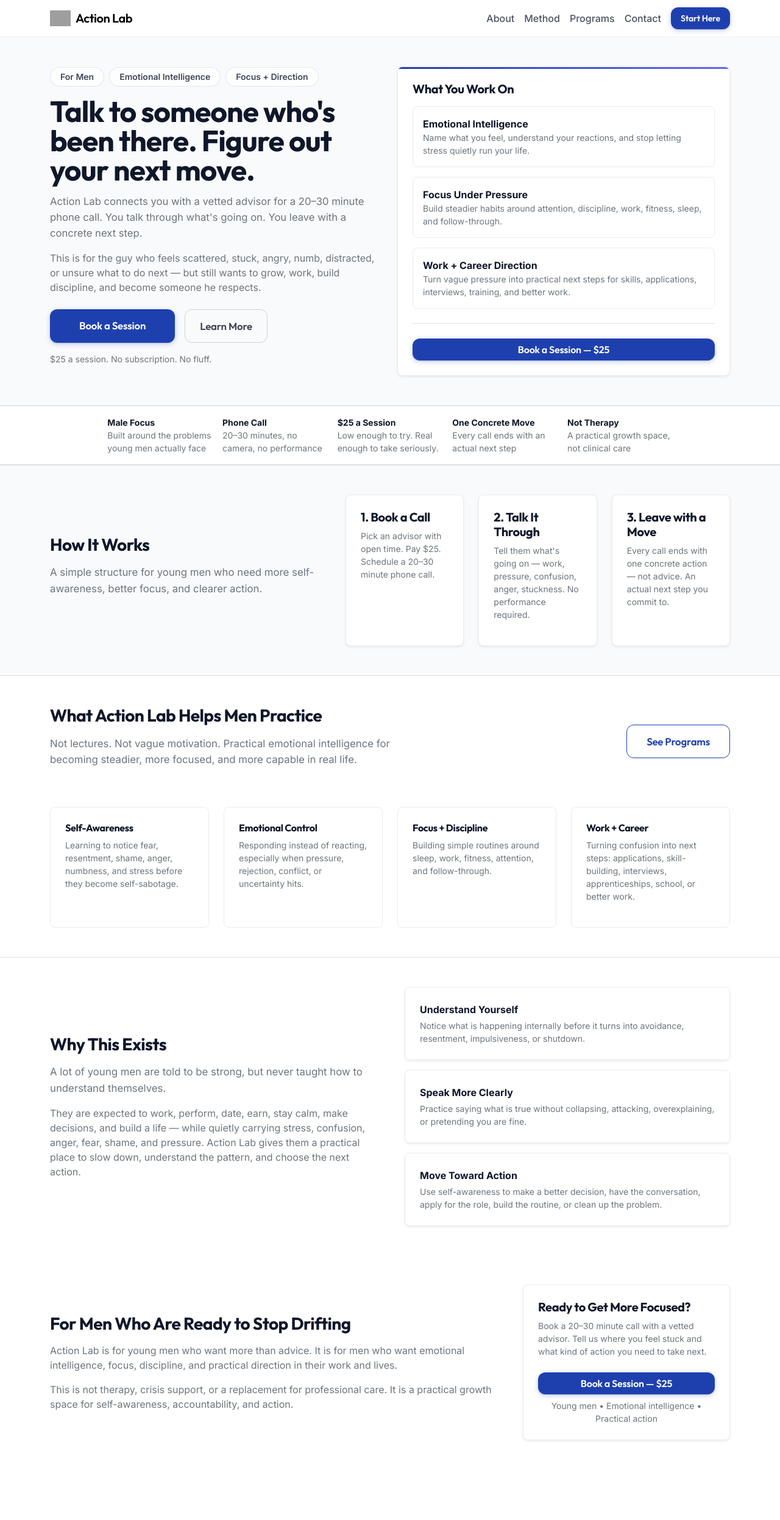
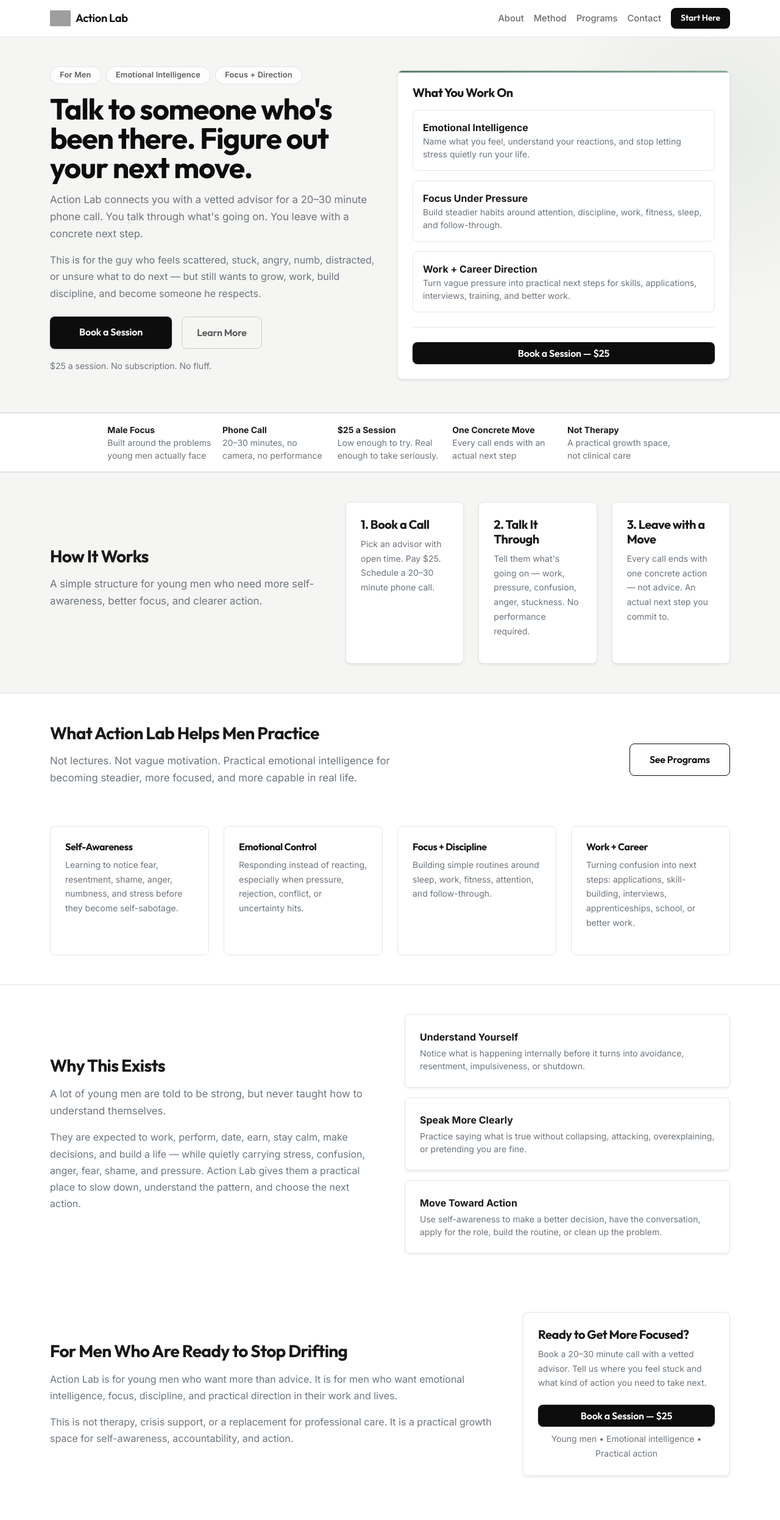
Before and after one commit to adam7234/Action-Lab, a Jekyll site: the page built from index.html, in a window 1280 px wide. Shown: the whole page at 61% size. Built offline with Jekyll 4.4.1, drawn with Linux system fonts in a browser that asks for light colours; before the commit the page ends 2433 px from its top, so only the background shows below that; grey boxes are pictures that could not be loaded.

Commit message:
Update custom.css

```diff
--- a/assets/css/custom.css
+++ b/assets/css/custom.css
@@ -1,415 +1,502 @@
 /* -------------------------------------------------
-   Blueprint Maintenance Services — Pro Theme
+   Action Lab — Custom Theme
+   Black + white base. Sage green signals hope.
    Paste into: assets/css/custom.css
 -------------------------------------------------- */
 
-:root{
-  --bg: #0b1220;
-  --surface: #0f1a2e;
+@import url('https://fonts.googleapis.com/css2?family=Inter:wght@400;500;600&family=Outfit:wght@500;600;700&display=swap');
 
-  --ink: #0f172a;
-  --muted: rgba(15,23,42,0.70);
+:root {
+  /* Core palette */
+  --black:        #0d0d0d;
+  --ink:          #1a1a1a;
+  --muted:        rgba(26,26,26,0.55);
+  --surface:      #f5f5f3;
+  --white:        #ffffff;
 
-  --brand: #1e40af;        /* deep blueprint blue */
-  --brand-hover: #1e3a8a;  /* deeper on hover */
-  --brand-2: #6366f1;      /* vibrant indigo accent */
-  --success: #059669;
+  /* The accent — sage green = hope, agency, movement */
+  --brand:        #5a7f6a;
+  --brand-light:  #8aad96;
+  --brand-dim:    rgba(90,127,106,0.12);
+  --brand-hover:  #486658;
 
-  --ring: rgba(30,64,175,.20);
-  --radius: 18px;
+  /* Supporting */
+  --border:       rgba(26,26,26,0.10);
+  --border-mid:   rgba(26,26,26,0.18);
+  --ring:         rgba(90,127,106,0.22);
+  --radius:       14px;
+  --radius-sm:    8px;
 }
 
-/* Base */
-html, body{ height: 100%; }
-body{
+/* -------------------------------------------------
+   Base
+-------------------------------------------------- */
+html, body { height: 100%; }
+
+body {
   font-family: 'Inter', -apple-system, BlinkMacSystemFont, 'Segoe UI', sans-serif;
   color: var(--ink);
-  background: #ffffff;
+  background: var(--white);
   -webkit-font-smoothing: antialiased;
   text-rendering: optimizeLegibility;
 }
 
-/* Headings */
-h1, h2, h3, h4, h5, h6, .display-5, .navbar-brand{
+h1, h2, h3, h4, h5, h6,
+.display-5, .navbar-brand {
   font-family: 'Outfit', 'Inter', sans-serif;
-  letter-spacing: -.02em;
   font-weight: 700;
-}
-/* Hero lead copy: sharper, more professional */
-.lead{
-  font-family: 'Inter', -apple-system, BlinkMacSystemFont, 'Segoe UI', sans-serif;
-  font-size: 1.05rem;          /* slightly tighter than default */
-  line-height: 1.58;           /* crisper than 1.7 */
-  color: rgba(15,23,42,.82);   /* darker = more “pro” */
-  max-width: 56ch;             /* prevents overly long lines */
+  letter-spacing: -0.025em;
+  color: var(--black);
 }
 
-/* Optional: make hero paragraph even tighter without affecting other leads */
-.hero .lead{
-  font-size: 1.04rem;
-  line-height: 1.55;
+.lead {
+  font-size: 1.05rem;
+  line-height: 1.65;
+  color: rgba(26,26,26,0.75);
   max-width: 58ch;
 }
 
-/* Optional: add a “lead-strong” class to bold the first sentence */
-.lead-strong{
-  font-weight: 600;
-  color: rgba(15,23,42,.90);
+p { line-height: 1.7; }
+
+hr { border-color: var(--border); opacity: 1; }
+
+a {
+  color: var(--brand);
+  text-decoration: none;
+  transition: color 0.2s ease;
 }
+a:hover { color: var(--brand-hover); }
 
-/* Focus ring */
-a:focus, .btn:focus, .form-control:focus{
-  box-shadow: 0 0 0 .25rem var(--ring) !important;
+a:focus, .btn:focus, .form-control:focus {
+  box-shadow: 0 0 0 3px var(--ring) !important;
   outline: none;
 }
 
 /* -------------------------------------------------
    Navbar
 -------------------------------------------------- */
-
-/* Default (light) navbar */
-.navbar{
-  background: rgba(255,255,255,0.95) !important;
-  backdrop-filter: blur(12px);
-  border-bottom: 1px solid rgba(15,23,42,.06) !important;
+.navbar {
+  background: rgba(255,255,255,0.96) !important;
+  backdrop-filter: blur(14px);
+  border-bottom: 1px solid var(--border) !important;
   position: relative;
   z-index: 9999;
 }
 
-.navbar-brand{
-  letter-spacing: -.01em;
-  font-weight: 600;
+.navbar-brand {
+  font-weight: 700;
+  font-size: 1.15rem;
+  color: var(--black) !important;
+  letter-spacing: -0.02em;
 }
 
-.nav-link{
-  color: rgba(15,23,42,.75) !important;
+/* Brand dot — a single sage green pulse on the logo */
+.navbar-brand span.dot {
+  display: inline-block;
+  width: 7px;
+  height: 7px;
+  border-radius: 50%;
+  background: var(--brand);
+  margin-left: 3px;
+  vertical-align: middle;
+  margin-bottom: 2px;
+}
+
+.nav-link {
+  color: rgba(26,26,26,0.65) !important;
   font-weight: 500;
+  font-size: 0.92rem;
   transition: color 0.2s ease;
 }
-.nav-link:hover{
-  color: var(--brand) !important;
-}
+.nav-link:hover { color: var(--black) !important; }
+.nav-link.active { color: var(--brand) !important; }
 
-/* Tinted/Dark navbar option
-   Use: <nav class="navbar navbar-expand-lg navbar-tinted sticky-top">
-*/
-.navbar.navbar-tinted{
-  background: radial-gradient(900px 500px at 20% 0%, rgba(99,102,241,.22), transparent 60%),
-              linear-gradient(180deg, rgba(11,18,32,.92), rgba(11,18,32,.86)) !important;
-  border-bottom: 1px solid rgba(255,255,255,.10) !important;
-}
-
-.navbar.navbar-tinted .navbar-brand,
-.navbar.navbar-tinted .nav-link{
-  color: rgba(255,255,255,.86) !important;
-}
-
-.navbar.navbar-tinted .nav-link:hover{
-  color: rgba(255,255,255,1) !important;
-}
-
-.navbar-toggler{
-  border-color: rgba(15,23,42,.18);
-}
-.navbar-toggler-icon{
-  background-image: var(--bs-navbar-toggler-icon-bg);
-}
-
-/* Ensure toggler visible on tinted nav */
-.navbar.navbar-tinted .navbar-toggler{
-  border-color: rgba(255,255,255,.25);
-}
-.navbar.navbar-tinted .navbar-toggler-icon{
-  filter: invert(1);
-}
+.navbar-toggler { border-color: var(--border-mid); }
 
 /* -------------------------------------------------
    Buttons
 -------------------------------------------------- */
-.btn{
+.btn {
   font-family: 'Outfit', 'Inter', sans-serif;
-  border-radius: 12px;
   font-weight: 600;
-  letter-spacing: -.01em;
+  border-radius: var(--radius-sm);
+  letter-spacing: -0.01em;
   transition: all 0.2s ease;
 }
 
-.btn-primary{
+.btn-primary {
+  background: var(--black);
+  border: none;
+  color: var(--white);
+  box-shadow: 0 1px 3px rgba(0,0,0,0.15);
+}
+.btn-primary:hover {
+  background: #2a2a2a;
+  transform: translateY(-1px);
+  box-shadow: 0 4px 14px rgba(0,0,0,0.20);
+  color: var(--white);
+}
+.btn-primary:active { transform: translateY(0); }
+
+/* Green CTA — use sparingly for the highest-intent action */
+.btn-action {
   background: var(--brand);
   border: none;
-  color: white;
-  box-shadow: 0 2px 8px rgba(30,64,175,.25),
-              0 1px 2px rgba(30,64,175,.15);
+  color: var(--white);
+  font-family: 'Outfit', 'Inter', sans-serif;
+  font-weight: 600;
+  border-radius: var(--radius-sm);
+  padding: 0.75rem 1.75rem;
+  transition: all 0.2s ease;
+  box-shadow: 0 2px 10px rgba(90,127,106,0.25);
 }
-.btn-primary:hover{
+.btn-action:hover {
   background: var(--brand-hover);
   transform: translateY(-1px);
-  box-shadow: 0 8px 20px rgba(30,64,175,.30),
-              0 2px 4px rgba(30,64,175,.20);
+  box-shadow: 0 6px 18px rgba(90,127,106,0.30);
+  color: var(--white);
 }
-.btn-primary:active{ transform: translateY(0); }
+.btn-action:active { transform: translateY(0); }
 
-.btn-outline-primary{
-  border: 1.5px solid var(--brand);
-  color: var(--brand);
+.btn-outline-primary {
+  border: 1.5px solid var(--black);
+  color: var(--black);
   background: transparent;
 }
-.btn-outline-primary:hover{
-  background: var(--brand);
-  color: white;
-  border-color: var(--brand);
+.btn-outline-primary:hover {
+  background: var(--black);
+  color: var(--white);
+  border-color: var(--black);
 }
 
-.btn-outline-secondary{
-  border: 1.5px solid rgba(15,23,42,.18);
-  color: rgba(15,23,42,.80);
+.btn-outline-secondary {
+  border: 1.5px solid var(--border-mid);
+  color: rgba(26,26,26,0.72);
   background: transparent;
 }
-.btn-outline-secondary:hover{
-  border-color: rgba(15,23,42,.30);
-  background: rgba(15,23,42,.05);
+.btn-outline-secondary:hover {
+  border-color: rgba(26,26,26,0.35);
+  background: rgba(26,26,26,0.04);
   color: var(--ink);
 }
 
-.btn-sm{ padding: 0.45rem 0.9rem; }
-.btn-lg{ padding: 0.85rem 2rem; font-size: 1.05rem; }
+.btn-sm  { padding: 0.4rem 0.85rem; font-size: 0.875rem; }
+.btn-lg  { padding: 0.85rem 2rem; font-size: 1rem; }
 
 /* -------------------------------------------------
    Badges / chips
 -------------------------------------------------- */
-.badge-soft{
-  background: rgba(30,64,175,.08);
-  color: var(--brand);
-  border: 1px solid rgba(30,64,175,.12);
+.badge-soft {
+  background: rgba(26,26,26,0.06);
+  color: rgba(26,26,26,0.72);
+  border: 1px solid var(--border);
   font-weight: 600;
-  padding: 0.5rem 1rem;
-  font-size: 0.875rem;
+  padding: 0.45rem 0.95rem;
+  font-size: 0.8rem;
+  letter-spacing: 0.01em;
 }
 
-.badge.text-bg-light{
-  background: rgba(15,23,42,.06) !important;
-  color: rgba(15,23,42,.75) !important;
-  border: 1px solid rgba(15,23,42,.12);
+/* Sage accent badge — for key callouts */
+.badge-accent {
+  background: var(--brand-dim);
+  color: var(--brand-hover);
+  border: 1px solid rgba(90,127,106,0.20);
+  font-weight: 600;
+  padding: 0.45rem 0.95rem;
+  font-size: 0.8rem;
+}
+
+.badge.text-bg-light {
+  background: rgba(26,26,26,0.06) !important;
+  color: rgba(26,26,26,0.72) !important;
+  border: 1px solid var(--border);
   font-weight: 600;
 }
 
-.project-img {
-  width: 100%;
-  /* Force a square or specific rectangle */
-  aspect-ratio: 1 / 1;
-  /* This prevents the image from looking squashed */
-  object-fit: cover;
-  /* Optional: keeps the focus on the center of the photo */
-  object-position: center;
+/* -------------------------------------------------
+   Hero
+-------------------------------------------------- */
+.hero {
+  background: var(--white);
+  border-bottom: 1px solid var(--border);
+  position: relative;
+  overflow: hidden;
 }
 
-/* -------------------------------------------------
-   Hero section (adds “pop” while staying clean)
-   Use: <section class="py-5 hero">
--------------------------------------------------- */
-.hero{
-  background:
-    radial-gradient(1400px 700px at 10% 0%, rgba(30,64,175,.12), transparent 60%),
-    radial-gradient(900px 600px at 90% 20%, rgba(99,102,241,.14), transparent 55%),
-    linear-gradient(180deg, rgba(249,250,251,1), rgba(255,255,255,1));
-  border-bottom: 1px solid rgba(15,23,42,.06);
+/* Subtle sage wash in the upper corner — color bleeding into white */
+.hero::before {
+  content: '';
+  position: absolute;
+  top: -120px;
+  right: -180px;
+  width: 560px;
+  height: 560px;
+  border-radius: 50%;
+  background: radial-gradient(circle, rgba(90,127,106,0.09) 0%, transparent 70%);
+  pointer-events: none;
 }
 
-.hero .badge-soft{
-  background: rgba(255,255,255,.70);
-  border: 1px solid rgba(15,23,42,.10);
-  color: rgba(15,23,42,.80);
+.hero .badge-soft {
+  background: rgba(255,255,255,0.80);
+  border: 1px solid var(--border);
+  color: rgba(26,26,26,0.70);
+}
+
+.hero-card {
+  border: 1px solid var(--border);
+  border-radius: var(--radius);
+  background: var(--white);
+  box-shadow: 0 2px 24px rgba(0,0,0,0.06);
+  position: relative;
+  overflow: hidden;
+}
+
+/* Sage top-bar on the hero card — the color appears as you engage */
+.hero-card::before {
+  content: '';
+  position: absolute;
+  top: 0; left: 0; right: 0;
+  height: 3px;
+  background: linear-gradient(90deg, var(--brand), var(--brand-light));
 }
 
 /* -------------------------------------------------
    Cards
 -------------------------------------------------- */
-.hero-card{
-  border: 1px solid rgba(15,23,42,.08);
+.card-pro {
   border-radius: var(--radius);
-  box-shadow: 0 20px 60px rgba(2,6,23,.08);
-  position: relative;
-  overflow: hidden;
-  background: #fff;
+  border: 1px solid var(--border);
+  background: var(--white);
+  transition: all 0.25s ease;
 }
-.hero-card::before{
-  content: '';
-  position: absolute;
-  top: 0;
-  left: 0;
-  right: 0;
-  height: 3px;
-  background: linear-gradient(90deg, var(--brand), var(--brand-2));
-}
-
-.card-pro{
-  border-radius: var(--radius);
-  border: 1px solid rgba(15,23,42,.08);
-  background: #fff;
-  box-shadow: 0 12px 40px rgba(2,6,23,.06);
-  transition: all 0.3s ease;
-}
-.card-pro:hover{
-  box-shadow: 0 16px 50px rgba(2,6,23,.10);
+.card-pro:hover {
+  border-color: var(--brand-light);
+  box-shadow: 0 6px 24px rgba(90,127,106,0.10);
   transform: translateY(-2px);
 }
 
-.card-pro .kicker{
-  font-size: .78rem;
-  letter-spacing: .12em;
-  text-transform: uppercase;
-  color: var(--brand-2);
-  font-weight: 700;
+/* Simple bordered blocks */
+.border.rounded-3 {
+  border-color: var(--border) !important;
+  transition: all 0.25s ease;
 }
-.card-pro .title{
-  font-weight: 700;
-  font-size: 1.05rem;
-  margin: 0;
-  color: var(--ink);
-}
-.card-pro .desc{
-  color: rgba(15,23,42,.70);
-  margin: 0;
-  line-height: 1.6;
+.border.rounded-3:hover {
+  border-color: rgba(90,127,106,0.35) !important;
+  box-shadow: 0 4px 14px rgba(90,127,106,0.08);
+  transform: translateY(-1px);
 }
 
-/* Make your simple bordered blocks feel nicer */
-.border.rounded-3{
-  border-color: rgba(15,23,42,.08) !important;
-  transition: all 0.3s ease;
-}
-.border.rounded-3:hover{
-  border-color: rgba(30,64,175,.25) !important;
-  box-shadow: 0 4px 12px rgba(30,64,175,.08);
-  transform: translateY(-2px);
+/* Step number chips */
+.step-num {
+  display: inline-flex;
+  align-items: center;
+  justify-content: center;
+  width: 28px;
+  height: 28px;
+  border-radius: 50%;
+  background: var(--brand-dim);
+  color: var(--brand-hover);
+  font-size: 0.78rem;
+  font-weight: 700;
+  margin-bottom: 0.75rem;
+  font-family: 'Outfit', sans-serif;
 }
 
 /* -------------------------------------------------
-   Section surfaces (your “bands”)
+   Section surfaces
 -------------------------------------------------- */
-.surface{
-  background: radial-gradient(1400px 700px at 15% 0%, rgba(99,102,241,.06), transparent 65%),
-              radial-gradient(1000px 600px at 85% 30%, rgba(30,64,175,.05), transparent 60%),
-              rgba(249,250,251,1);
-  border-top: 1px solid rgba(15,23,42,.06);
-  border-bottom: 1px solid rgba(15,23,42,.06);
+.bg-light {
+  background: var(--surface) !important;
 }
-.bg-light{ background: rgba(249,250,251,1) !important; }
+
+.surface {
+  background: var(--surface);
+  border-top: 1px solid var(--border);
+  border-bottom: 1px solid var(--border);
+}
+
+/* A full black section — for a strong moment on the page */
+.section-dark {
+  background: var(--black);
+  color: rgba(255,255,255,0.88);
+}
+.section-dark h2,
+.section-dark h3 {
+  color: var(--white);
+}
+.section-dark p,
+.section-dark .text-secondary {
+  color: rgba(255,255,255,0.62) !important;
+}
+/* Sage pops on dark background */
+.section-dark .accent {
+  color: var(--brand-light);
+}
+.section-dark .badge-accent {
+  background: rgba(90,127,106,0.20);
+  color: var(--brand-light);
+  border-color: rgba(90,127,106,0.30);
+}
+
+/* -------------------------------------------------
+   Trust strip / icon rows
+-------------------------------------------------- */
+.trust-item .fw-bold {
+  color: var(--black);
+  font-size: 0.875rem;
+}
+.trust-item .text-secondary {
+  font-size: 0.8rem;
+  color: var(--muted) !important;
+}
+
+/* Sage left-border accent on trust items */
+.trust-item {
+  padding-left: 0.85rem;
+  border-left: 2px solid var(--brand);
+}
+
+/* -------------------------------------------------
+   Kicker labels (section eyebrows)
+-------------------------------------------------- */
+.kicker {
+  font-size: 0.72rem;
+  font-weight: 700;
+  letter-spacing: 0.10em;
+  text-transform: uppercase;
+  color: var(--brand);
+  margin-bottom: 0.5rem;
+  display: block;
+}
+
+/* -------------------------------------------------
+   Pricing callout
+-------------------------------------------------- */
+.price-tag {
+  font-family: 'Outfit', sans-serif;
+  font-size: 2.25rem;
+  font-weight: 700;
+  color: var(--black);
+  letter-spacing: -0.03em;
+}
+.price-sub {
+  font-size: 0.9rem;
+  color: var(--muted);
+  margin-left: 6px;
+}
+
+/* -------------------------------------------------
+   Forms
+-------------------------------------------------- */
+.form-control, .form-select {
+  border: 1px solid var(--border-mid);
+  border-radius: var(--radius-sm);
+  font-size: 0.95rem;
+  color: var(--ink);
+  background: var(--white);
+  transition: border-color 0.2s ease, box-shadow 0.2s ease;
+}
+.form-control:focus, .form-select:focus {
+  border-color: var(--brand);
+  box-shadow: 0 0 0 3px var(--ring);
+}
+.form-label {
+  font-weight: 500;
+  font-size: 0.875rem;
+  color: var(--ink);
+  margin-bottom: 0.35rem;
+}
 
 /* -------------------------------------------------
    Footer
 -------------------------------------------------- */
-.site-footer{
-  background: radial-gradient(1200px 600px at 10% 0%, rgba(30,64,175,.15), transparent 60%),
-              radial-gradient(900px 500px at 90% 20%, rgba(99,102,241,.12), transparent 60%),
-              var(--bg);
-  color: rgba(255,255,255,.92);
+.site-footer {
+  background: var(--black);
+  color: rgba(255,255,255,0.85);
+  border-top: 1px solid rgba(255,255,255,0.06);
 }
-.site-footer .text-muted{
-  color: rgba(255,255,255,.68) !important;
+.site-footer .text-muted {
+  color: rgba(255,255,255,0.48) !important;
 }
 
-.footer-title{
+.footer-title {
   font-weight: 700;
-  letter-spacing: .08em;
+  letter-spacing: 0.08em;
   text-transform: uppercase;
-  font-size: .78rem;
-  color: rgba(255,255,255,.75);
-  margin-bottom: .75rem;
+  font-size: 0.72rem;
+  color: rgba(255,255,255,0.50);
+  margin-bottom: 0.75rem;
 }
 
-.footer-links a{
+.footer-links a {
   display: inline-block;
-  padding: .3rem 0;
-  color: rgba(255,255,255,.80);
+  padding: 0.25rem 0;
+  color: rgba(255,255,255,0.72);
+  text-decoration: none;
+  font-size: 0.9rem;
+  transition: color 0.2s ease;
+}
+.footer-links a:hover { color: var(--brand-light); }
+
+.footer-contact {
+  color: rgba(255,255,255,0.82);
   text-decoration: none;
   transition: color 0.2s ease;
 }
-.footer-links a:hover{ color: var(--brand-2); }
+.footer-contact:hover { color: var(--brand-light); }
 
-.footer-contact{
-  color: rgba(255,255,255,.88);
+.footer-legal {
+  color: rgba(255,255,255,0.45);
   text-decoration: none;
-  transition: color 0.2s ease;
+  font-size: 0.82rem;
 }
-.footer-contact:hover{ color: var(--brand-2); }
+.footer-legal:hover { color: rgba(255,255,255,0.80); }
 
-.footer-legal{
-  color: rgba(255,255,255,.72);
-  text-decoration: none;
-}
-.footer-legal:hover{ color: rgba(255,255,255,1); }
+.footer-hr { border-color: rgba(255,255,255,0.10); }
 
-.footer-hr{ border-color: rgba(255,255,255,.14); }
-
-.footer-mark{
-  width: 34px;
-  height: 34px;
-  border-radius: 10px;
-  object-fit: contain;
-  background: rgba(255,255,255,.10);
-  border: 1px solid rgba(255,255,255,.14);
+/* Sage accent in footer — a thread of hope at the bottom */
+.footer-accent-line {
+  display: block;
+  width: 32px;
+  height: 2px;
+  background: var(--brand);
+  margin-bottom: 1rem;
+  border-radius: 2px;
 }
 
-.footer-btn{
-  border-radius: 12px;
-  border-color: rgba(255,255,255,.22) !important;
-  transition: all 0.2s ease;
-}
-.footer-btn:hover{
-  border-color: var(--brand-2) !important;
-  background: rgba(99,102,241,.15) !important;
+/* -------------------------------------------------
+   Utility
+-------------------------------------------------- */
+.text-brand  { color: var(--brand) !important; }
+.bg-brand    { background: var(--brand) !important; }
+.border-brand{ border-color: var(--brand) !important; }
+
+.fw-500 { font-weight: 500; }
+.fw-600 { font-weight: 600; }
+.fw-700 { font-weight: 700; }
+
+.project-img {
+  width: 100%;
+  aspect-ratio: 1 / 1;
+  object-fit: cover;
+  object-position: center;
 }
 
-/* Fonts */
-body{
-  font-family: 'Inter', -apple-system, BlinkMacSystemFont, 'Segoe UI', sans-serif;
+/* Content body (blog / long-form) */
+.content {
+  font-size: 18px;
+  line-height: 1.72;
   color: var(--ink);
-  background: #ffffff;
-  -webkit-font-smoothing: antialiased;
-  text-rendering: optimizeLegibility;
 }
-
-h1, h2, h3, h4, h5, h6, .display-5, .navbar-brand{
-  font-family: 'Outfit', 'Inter', sans-serif;
-  letter-spacing: -.02em;
-  font-weight: 700;
-}
-
-.btn{
-  font-family: 'Outfit', 'Inter', sans-serif;
-}
-
-/* Optional: subtle global smoothing */
-hr{ opacity: .12; }
-
-/* Content: subtle global smoothing */
-.content{
-  font-size: 18px;
-  line-height: 1.65;
-}
-
 .content p,
 .content ul,
-.content ol{
-  margin-bottom: 0.9rem;
+.content ol { margin-bottom: 1rem; }
+.content h2 { margin-top: 2.25rem; margin-bottom: 0.75rem; }
+.content h3 { margin-top: 1.75rem; margin-bottom: 0.6rem; }
+.content ul,
+.content ol { padding-left: 1.25rem; }
+
+@media (max-width: 600px) {
+  .content { font-size: 17px; }
+  .price-tag { font-size: 1.85rem; }
 }
-
-.content h2{
-  margin-top: 2rem;
-  margin-bottom: 0.75rem;
-}
-
-.content h3{
-  margin-top: 1.5rem;
-  margin-bottom: 0.6rem;
-}
-
-.content ul,
-.content ol{
-  padding-left: 1.2rem;
-}
-
-@media (max-width: 600px){
-  .content{ font-size: 17px; }
-}
```
